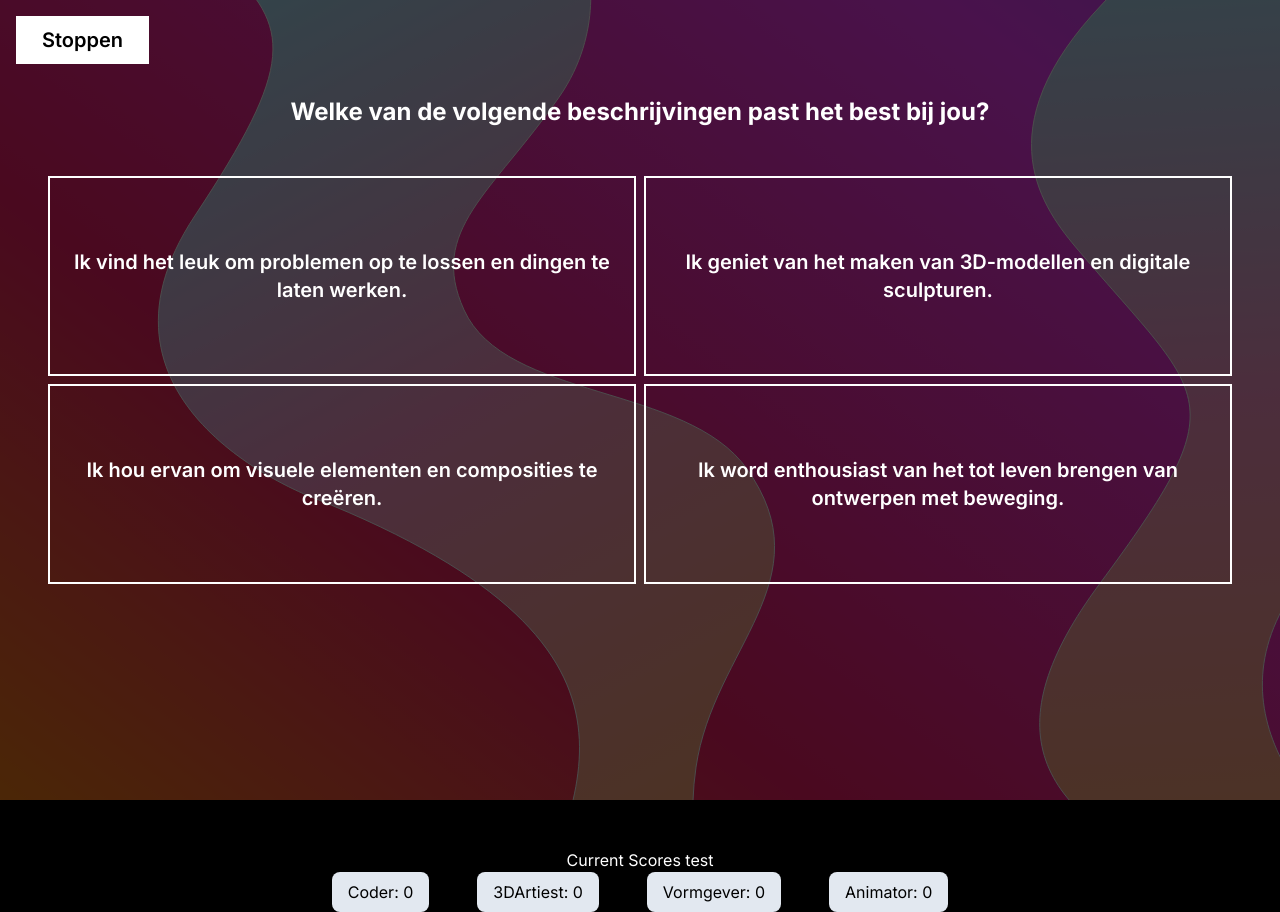
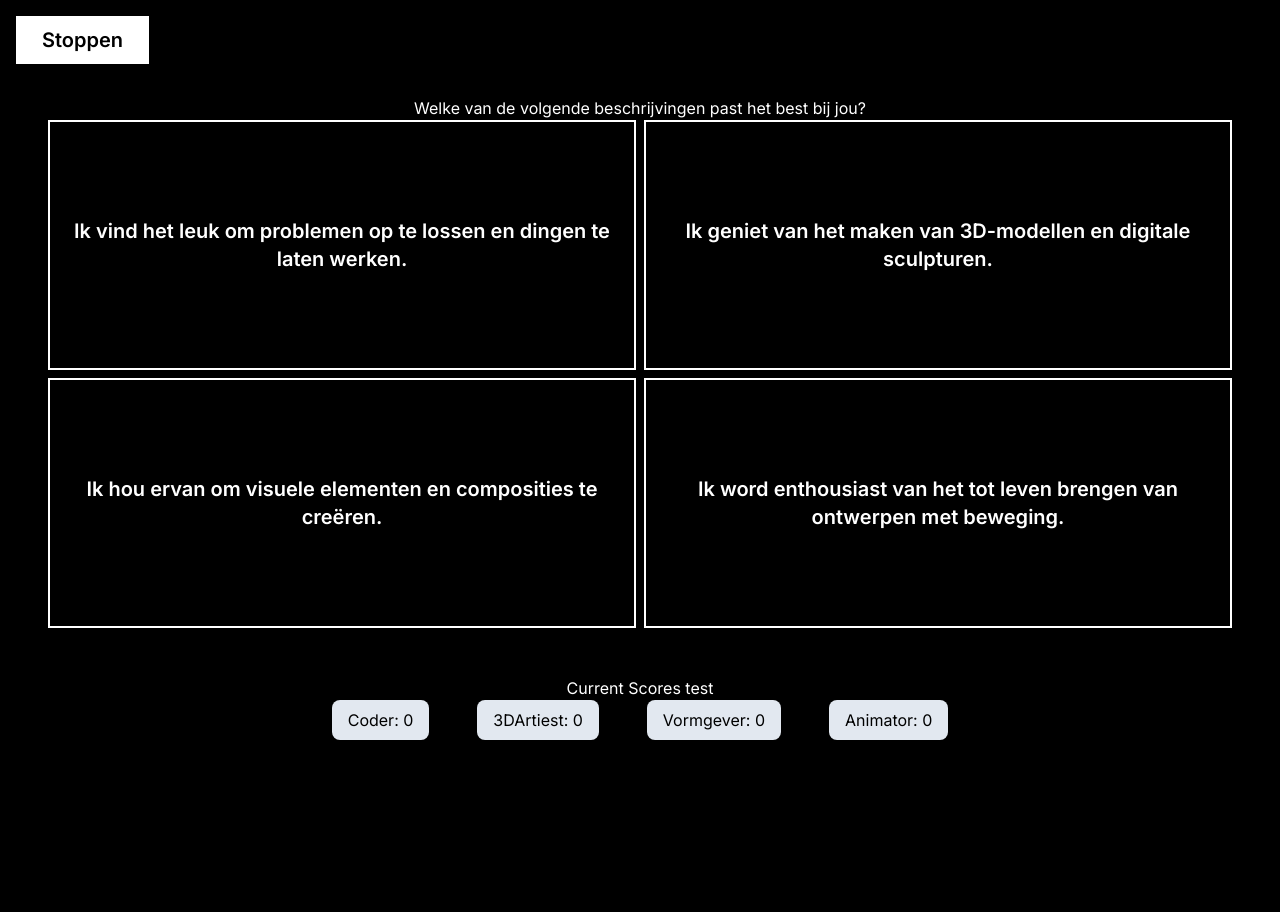
Before and after one commit to meatlake/k86-sprint4-portfolio-main-main, a Next.js app: page /question in a window 1280 px wide. After the commit the page ends 800 px from the top, so only its background shows below. Built offline with nearby package versions, Linux system fonts and the light colour scheme.

Commit message:
images added

```diff
--- a/app/components/MultipleChoice.js
+++ b/app/components/MultipleChoice.js
@@ -9,22 +9,30 @@ const MultipleChoice = ({ question, options, handleAnswer }) => {
   };
 
   return (
-    <div className="bg-bg-quiz px-12 h-[100vh] w-[100vw]">
-      <div className="lg:mt-24 flex flex-col lg:gap-12">
-        <p className="text-2xl font-bold">{question}</p>
-        <div className="grid grid-cols-2 gap-2">
+    <div className="flex flex-col pt-24">
+      <p>{question}</p>
+      <div className="grid grid-cols-2 gap-2 px-12">
         {options.map((option, index) => (
           <button
             key={index}
             className={`${
-                selected === option ? "selected" : ""
-              } border-white border-2 lg:h-[200px] lg:text-xl font-semibold`}
+              selected === option.value ? "selected" : ""
+            } border-white border-2 lg:h-[250px] lg:text-xl font-semibold`}
             onClick={() => handleClick(option)}
           >
-              {option}
+            {option.type === "text" ? (
+              option.value
+            ) : option.type === "image" ? (
+              <img
+                src={option.src}
+                alt={option.alt}
+                className="h-full object-cover w-full"
+              />
+            ) : (
+              <span>Invalid option type</span>
+            )}
           </button>
         ))}
-        </div>
       </div>
     </div>
   );
--- a/app/data/questions.js
+++ b/app/data/questions.js
@@ -4,10 +4,25 @@ const questions = [
     type: "multiple-choice",
     question: "Welke van de volgende beschrijvingen past het best bij jou?",
     options: [
-      "Ik vind het leuk om problemen op te lossen en dingen te laten werken.",
-      "Ik geniet van het maken van 3D-modellen en digitale sculpturen.",
-      "Ik hou ervan om visuele elementen en composities te creëren.",
-      "Ik word enthousiast van het tot leven brengen van ontwerpen met beweging.",
+      {
+        type: "text",
+        value:
+          "Ik vind het leuk om problemen op te lossen en dingen te laten werken.",
+      },
+      {
+        type: "text",
+        value:
+          "Ik geniet van het maken van 3D-modellen en digitale sculpturen.",
+      },
+      {
+        type: "text",
+        value: "Ik hou ervan om visuele elementen en composities te creëren.",
+      },
+      {
+        type: "text",
+        value:
+          "Ik word enthousiast van het tot leven brengen van ontwerpen met beweging.",
+      },
     ],
     category: ["Coder", "3D Artiest", "Vormgever", "Animator"],
   },
@@ -20,10 +35,13 @@ const questions = [
     type: "multiple-choice",
     question: "Welke van de volgende vaardigheden spreekt jou het meest aan?",
     options: [
-      "HTML, CSS, en JavaScript.",
-      "Kleurtheorie, typografie, en lay-out ontwerp.",
-      "3D-modellering, textureren, en digitaal beeldhouwen.",
-      "Timing, beweging, en visuele effecten.",
+      { type: "text", value: "HTML, CSS, en JavaScript." },
+      { type: "text", value: "Kleurtheorie, typografie, en lay-out ontwerp." },
+      {
+        type: "text",
+        value: "3D-modellering, textureren, en digitaal beeldhouwen.",
+      },
+      { type: "text", value: "Timing, beweging, en visuele effecten." },
     ],
     category: ["Coder", "3D Artiest", "Vormgever", "Animator"],
   },
@@ -36,10 +54,10 @@ const questions = [
     type: "multiple-choice",
     question: "Welke van deze afbeeldingen spreek jou het meeste aan?",
     options: [
-      "/images/codingImg.png",
-      "/images/3dImg.png",
-      "/images/vormgevingImg.png",
-      "/images/animatieImg.png",
+      { type: "image", src: "/images/codingImg.png" },
+      { type: "image", src: "/images/3dImg.png" },
+      { type: "image", src: "/images/vormgevingImg.png" },
+      { type: "image", src: "/images/animatieImg.png" },
     ],
     category: ["Coder", "3D Artiest", "Vormgever", "Animator"],
   },
@@ -52,10 +70,10 @@ const questions = [
     type: "multiple-choice",
     question: "Welk soort werkvorm spreekt jou het meeste aan?",
     options: [
-      "/images/codingImg2.png",
-      "/images/3dImg2.png",
-      "/images/vormgevingImg2.png",
-      "/images/animatieImg2.png",
+      { type: "image", src: "/images/codingImg2.png" },
+      { type: "image", src: "/images/3dImg2.png" },
+      { type: "image", src: "/images/vormgevingImg2.png" },
+      { type: "image", src: "/images/animatieImg2.png" },
     ],
     category: ["Coder", "3D Artiest", "Vormgever", "Animator"],
   },
```
Lines whose indentation alone changed are shown as unchanged.
